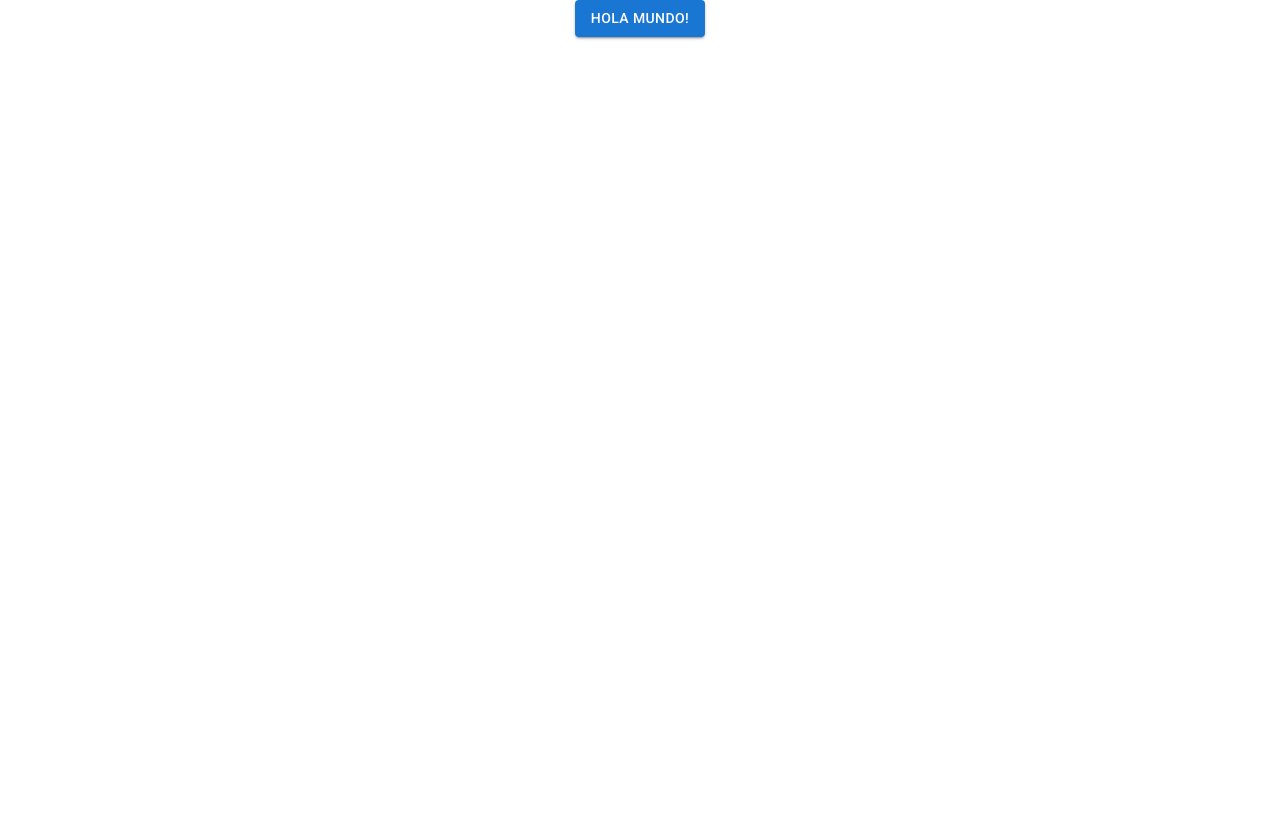
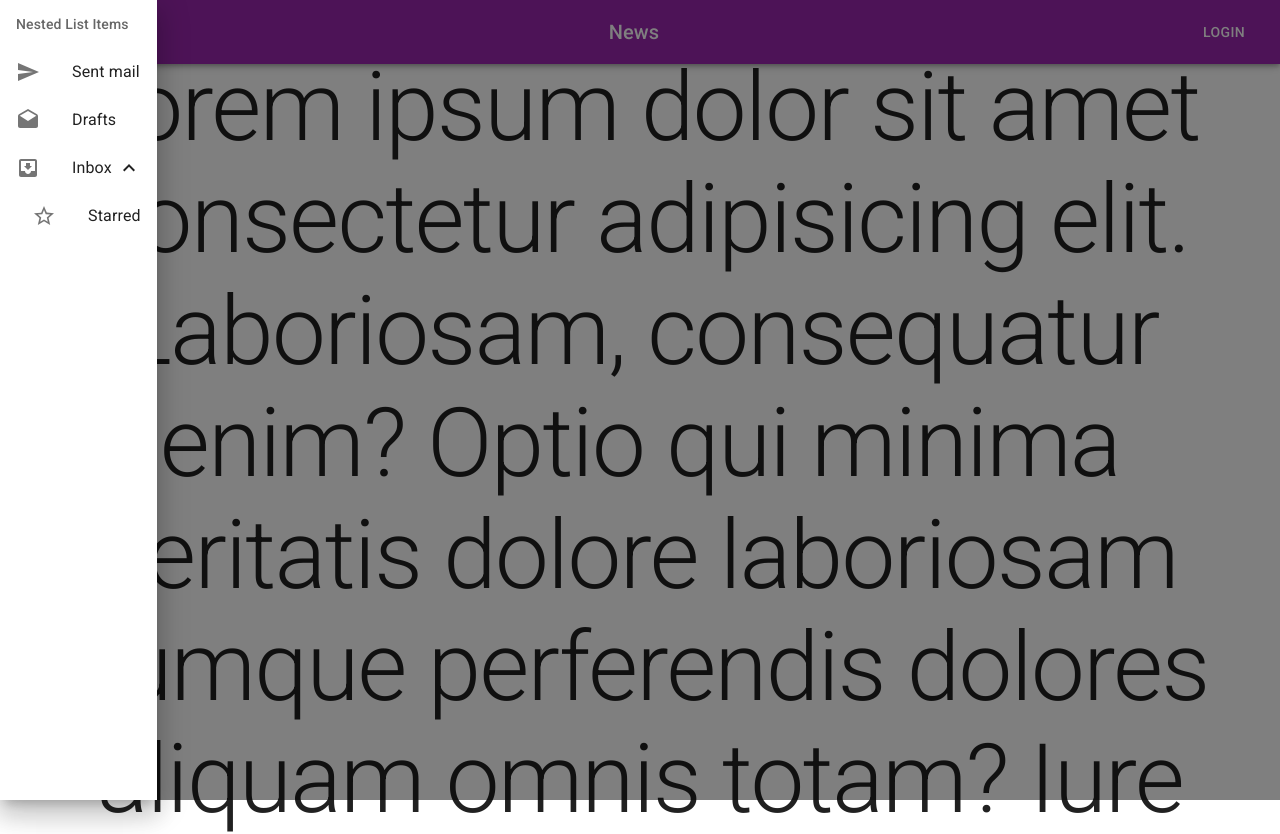
Before and after one commit to luismgluis/educando, a React (Create React App) app: page / in a window 1280 px wide. Shown: the top 834 px of the page. Before the commit the page ends 800 px from the top, so only its background shows below. Built offline with nearby package versions, Linux system fonts and the light colour scheme.

Commit message:
create basic navigation
add react-router-dom, NavBar component, Login component base, and  Home component base

```diff
--- a/package.json
+++ b/package.json
@@ -14,8 +14,10 @@
     "@types/node": "^12.0.0",
     "@types/react": "^17.0.0",
     "@types/react-dom": "^17.0.0",
+    "@types/react-router-dom": "^5.3.2",
     "react": "^17.0.2",
     "react-dom": "^17.0.2",
+    "react-router-dom": "^6.0.1",
     "react-scripts": "4.0.3",
     "sass": "^1.43.4",
     "typescript": "^4.1.2",
--- a/src/App.tsx
+++ b/src/App.tsx
@@ -1,15 +1,48 @@
 import React from "react";
-// import logo from "./logo.svg";
+
 import "./App.scss";
-import { Button } from "@mui/material";
+import { CssBaseline, GlobalStyles, ThemeProvider } from "@mui/material";
+
+import ThemeConfig from "./components/Themes/ThemeConfig";
+import { BrowserRouter, Routes, Route, Navigate } from "react-router-dom";
+
+import Home from "./components/Home/Home";
+import Login from "./components/Login/Login";
+
+const inputGlobalStyles = <GlobalStyles styles={{}} />;
+function AppContainer(props: React.HTMLAttributes<HTMLDivElement>) {
+  return (
+    <ThemeProvider theme={ThemeConfig}>
+      <CssBaseline />
+      {inputGlobalStyles}
+      <div className="App">{props.children}</div>
+    </ThemeProvider>
+  );
+}
 
 function App() {
   return (
-    <div className="App">
-      <Button variant="contained" color="primary">
-        Hola Mundo!
-      </Button>
-    </div>
+    <BrowserRouter>
+      <Routes>
+        <Route
+          path="/login"
+          element={
+            <AppContainer>
+              <Login />
+            </AppContainer>
+          }
+        />
+        <Route
+          path="/"
+          element={
+            <AppContainer>
+              <Home />
+            </AppContainer>
+          }
+        />
+        <Route path="*" element={<Navigate to="/" />} />
+      </Routes>
+    </BrowserRouter>
   );
 }
 
--- /dev/null
+++ b/src/components/Home/Home.tsx
@@ -0,0 +1,42 @@
+import "./Home.scss";
+import React from "react";
+import { Delete } from "@mui/icons-material";
+import { Button, IconButton, Typography } from "@mui/material";
+import NavBar from "../NavBar/NavBar";
+import NavBarDrawer from "../NavBar/NavBarDrawer";
+const TAG = "HOME";
+type HomeProps = {
+  prop1?: any;
+};
+const Home: React.FC<HomeProps> = ({ prop1 }) => {
+  console.log(TAG, "render");
+  return (
+    <div className="Home">
+      <NavBar />
+      <NavBarDrawer />
+
+      <Button variant="contained" color="primary">
+        Hola Mundo!
+      </Button>
+      <Button color="secondary" variant="contained" disableElevation>
+        disableElevation
+      </Button>
+      <Delete color="primary" fontSize="large" />
+
+      <Button variant="contained" color="primary" startIcon={<Delete />}>
+        Eliminar
+      </Button>
+
+      <IconButton aria-label="delete" color="primary">
+        <Delete />
+      </IconButton>
+      <Typography variant="h1">
+        Lorem ipsum dolor sit amet consectetur adipisicing elit. Laboriosam,
+        consequatur enim? Optio qui minima veritatis dolore laboriosam cumque
+        perferendis dolores aliquam omnis totam? Iure consectetur eveniet quidem
+        esse ex est!
+      </Typography>
+    </div>
+  );
+};
+export default Home;
--- /dev/null
+++ b/src/components/Login/Login.tsx
@@ -0,0 +1,48 @@
+import React from "react";
+import { styled } from "@mui/system";
+import { Box, TextField } from "@mui/material";
+const TAG = "LOGIN";
+type LoginProps = {
+  prop1?: any;
+};
+
+const ValidationTextField = styled(TextField)({
+  "& input:valid + fieldset": {
+    borderColor: "green",
+    borderWidth: 2,
+  },
+  "& input:invalid + fieldset": {
+    borderColor: "red",
+    borderWidth: 2,
+  },
+  "& input:valid:focus + fieldset": {
+    borderLeftWidth: 6,
+    padding: "4px !important", // override inline-style
+  },
+});
+
+const Login: React.FC<LoginProps> = ({ prop1 }) => {
+  console.log(TAG, "render");
+  return (
+    <div className="Login">
+      <Box
+        component="form"
+        noValidate
+        sx={{
+          display: "grid",
+          gridTemplateColumns: { sm: "1fr 1fr" },
+          gap: 2,
+        }}
+      >
+        <ValidationTextField
+          label="CSS validation style"
+          required
+          variant="outlined"
+          defaultValue="Success"
+          id="validation-outlined-input"
+        />
+      </Box>
+    </div>
+  );
+};
+export default Login;
--- /dev/null
+++ b/src/components/NavBar/NavBar.tsx
@@ -0,0 +1,50 @@
+import "./NavBar.scss";
+import React from "react";
+import {
+  AppBar,
+  Box,
+  Button,
+  IconButton,
+  makeStyles,
+  styled,
+  Toolbar,
+  Typography,
+} from "@mui/material";
+import MenuIcon from "@mui/icons-material/Menu";
+const TAG = "NAV BAR";
+type NavBarProps = {
+  prop1?: any;
+};
+
+const MyThemeSpacingDiv = styled("div")(({ theme }) => ({
+  minHeight: theme.mixins.toolbar.minHeight,
+  marginBottom: "1rem",
+}));
+
+const NavBar: React.FC<NavBarProps> = ({ prop1 }) => {
+  console.log(TAG, "render");
+  return (
+    <React.Fragment>
+      <Box sx={{ flexGrow: 1 }}>
+        <AppBar position="fixed">
+          <Toolbar>
+            <IconButton
+              size="large"
+              edge="start"
+              color="inherit"
+              aria-label="menu"
+              sx={{ mr: 2 }}
+            >
+              <MenuIcon />
+            </IconButton>
+            <Typography variant="h6" component="div" sx={{ flexGrow: 1 }}>
+              News
+            </Typography>
+            <Button color="inherit">Login</Button>
+          </Toolbar>
+        </AppBar>
+      </Box>
+    </React.Fragment>
+  );
+};
+export default NavBar;
--- /dev/null
+++ b/src/components/NavBar/NavBarDrawer.tsx
@@ -0,0 +1,27 @@
+import React, { useCallback, useState } from "react";
+import { SwipeableDrawer } from "@mui/material";
+import NavBarList from "./NavBarList";
+const TAG = "NAVBAR DRAWER";
+type NavBarDrawerProps = {
+  anchor?: any;
+};
+const NavBarDrawer: React.FC<NavBarDrawerProps> = ({ anchor }) => {
+  console.log(TAG, "render");
+  const [visible, setVisible] = useState(true);
+
+  const toggleDrawer = useCallback((show: boolean) => {
+    setVisible(show);
+  }, []);
+
+  return (
+    <SwipeableDrawer
+      anchor={anchor}
+      open={visible}
+      onClose={() => toggleDrawer(false)}
+      onOpen={() => toggleDrawer(true)}
+    >
+      <NavBarList />
+    </SwipeableDrawer>
+  );
+};
+export default NavBarDrawer;
--- /dev/null
+++ b/src/components/NavBar/NavBarList.tsx
@@ -0,0 +1,73 @@
+import React from "react";
+import { ExpandLess, ExpandMore, StarBorder } from "@mui/icons-material";
+import {
+  List,
+  ListSubheader,
+  ListItemButton,
+  ListItemIcon,
+  ListItemText,
+  Collapse,
+} from "@mui/material";
+import SendIcon from "@mui/icons-material/Send";
+import InboxIcon from "@mui/icons-material/MoveToInbox";
+import DraftsIcon from "@mui/icons-material/Drafts";
+
+const TAG = "NAVBAR LIST";
+
+type NavBarListProps = {
+  prop1?: any;
+};
+
+const NavBarList: React.FC<NavBarListProps> = ({ prop1 }) => {
+  console.log(TAG, "render");
+
+  const [open, setOpen] = React.useState(true);
+
+  const handleClick = () => {
+    setOpen(!open);
+  };
+
+  return (
+    <List
+      sx={{ width: "100%", maxWidth: 360, bgcolor: "background.paper" }}
+      component="nav"
+      aria-labelledby="nested-list-subheader"
+      subheader={
+        <ListSubheader component="div" id="nested-list-subheader">
+          Nested List Items
+        </ListSubheader>
+      }
+    >
+      <ListItemButton>
+        <ListItemIcon>
+          <SendIcon />
+        </ListItemIcon>
+        <ListItemText primary="Sent mail" />
+      </ListItemButton>
+      <ListItemButton>
+        <ListItemIcon>
+          <DraftsIcon />
+        </ListItemIcon>
+        <ListItemText primary="Drafts" />
+      </ListItemButton>
+      <ListItemButton onClick={handleClick}>
+        <ListItemIcon>
+          <InboxIcon />
+        </ListItemIcon>
+        <ListItemText primary="Inbox" />
+        {open ? <ExpandLess /> : <ExpandMore />}
+      </ListItemButton>
+      <Collapse in={open} timeout="auto" unmountOnExit>
+        <List component="div" disablePadding>
+          <ListItemButton sx={{ pl: 4 }}>
+            <ListItemIcon>
+              <StarBorder />
+            </ListItemIcon>
+            <ListItemText primary="Starred" />
+          </ListItemButton>
+        </List>
+      </Collapse>
+    </List>
+  );
+};
+export default NavBarList;
--- /dev/null
+++ b/src/components/Themes/ThemeConfig.ts
@@ -0,0 +1,13 @@
+import { createTheme } from "@mui/material";
+import { green, purple } from "@mui/material/colors";
+const ThemeConfig = createTheme({
+  palette: {
+    primary: {
+      main: purple[500],
+    },
+    secondary: {
+      main: green[500],
+    },
+  },
+});
+export default ThemeConfig;
```
Also changed, not shown: src/components/Home/Home.scss (added), src/components/NavBar/NavBar.scss (added), 1 other file (tests, documents, lock files or other folders).
